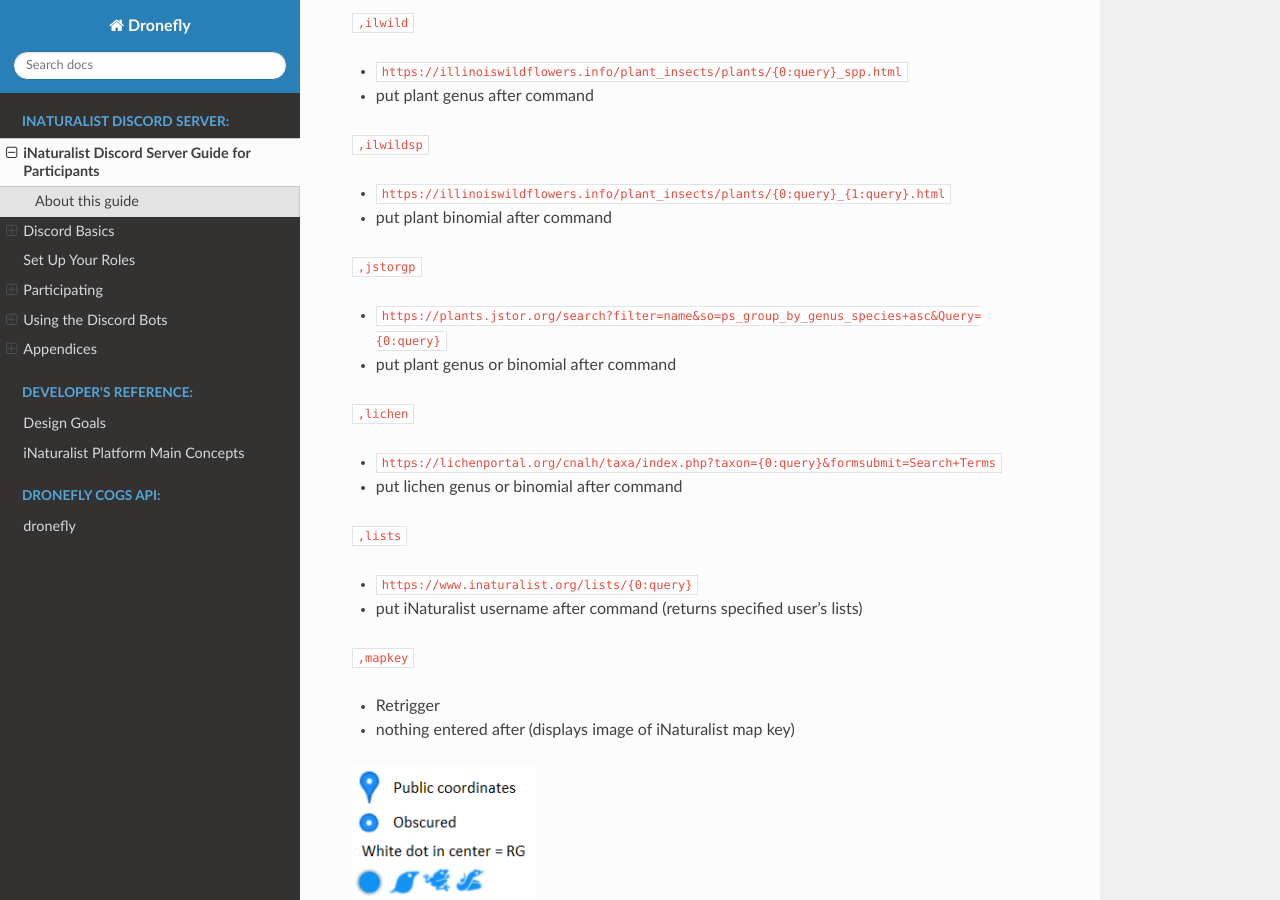
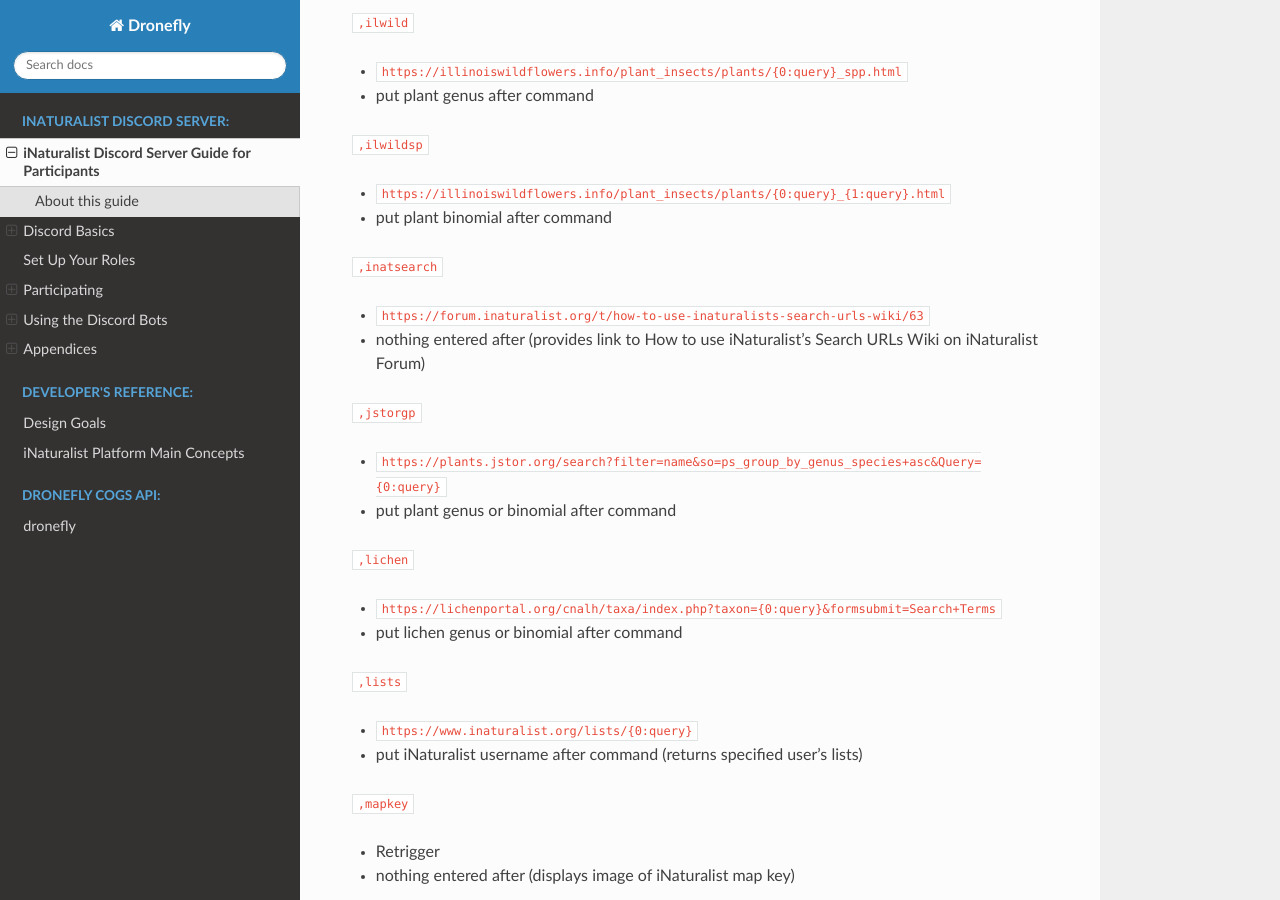
Before and after one commit to dronefly-garden/dronefly, a Sphinx documentation site: the page built from docs/guide_for_participants.rst, in a window 1280 px wide and 900 px high, scrolled down 21937 px. Built offline with Sphinx 7.4.7 and the Read the Docs theme 2.0.0, drawn with Linux system fonts in a browser that asks for light colours.

Commit message:
Update guide_for_participants.rst
Added inatsearch customcom

```diff
--- a/docs/guide_for_participants.rst
+++ b/docs/guide_for_participants.rst
@@ -695,6 +695,11 @@
 
 - ``https://illinoiswildflowers.info/plant_insects/plants/{0:query}_{1:query}.html``
 - put plant binomial after command
+
+``,inatsearch``
+
+- ``https://forum.inaturalist.org/t/how-to-use-inaturalists-search-urls-wiki/63``
+- nothing entered after (provides link to How to use iNaturalist's Search URLs Wiki on iNaturalist Forum)
 
 ``,jstorgp``
 
```
